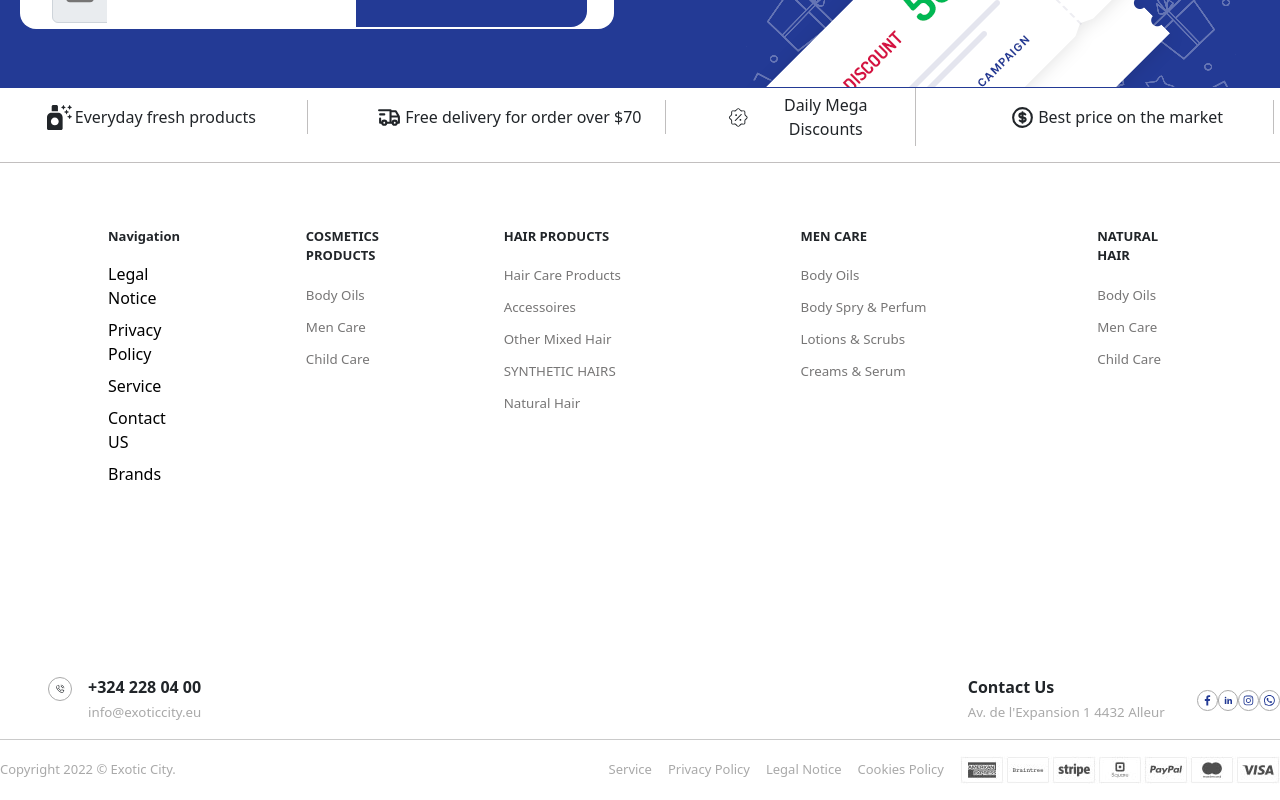
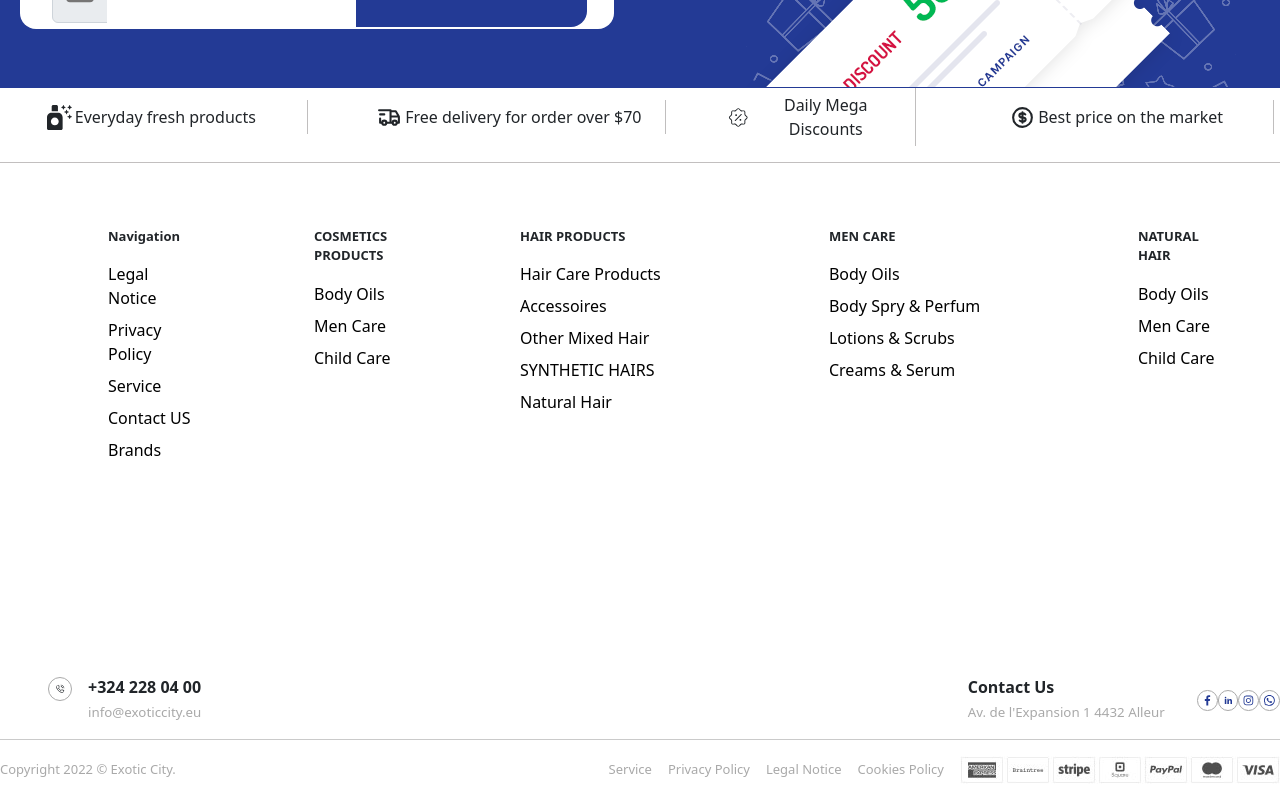
Before and after one commit to malikabdullahnaazar/exoticcity, a React (Create React App) app: page /shop/1 in a window 1280 px wide. Shown: the part 3524-4324 px from the top of the page. Built offline with nearby package versions, Linux system fonts and the light colour scheme; no server answers.

Commit message:
fixed the problem of same page

```diff
--- a/src/App.js
+++ b/src/App.js
@@ -160,16 +160,20 @@ function App() {
       const filteredProductPrice = products.filter(price => price.SalesCode === userDetails.customerpricegroup);
       setfilterprice(filteredProductPrice);
     }
+    else if(products&& !userDetails){
+      const filteredProductPrice = products.filter(price => price.SalesCode === "L4");
+      setfilterprice(filteredProductPrice);
+    }
   }, [products, userDetails]);
 
-
-  useEffect(() => {
+//show cart items
+  // useEffect(() => {
 
 
-    return () => {
-      console.log(setCartItem);
-    }
-  }, [setCartItem])
+  //   return () => {
+  //     console.log(setCartItem);
+  //   }
+  // }, [setCartItem])
 
 
 
--- a/src/components/Footer/FooterMenu/FooterMenu.jsx
+++ b/src/components/Footer/FooterMenu/FooterMenu.jsx
@@ -15,41 +15,42 @@ function FooterMenu() {
           <Link to="/contact" className='text-decoration-none text-black'><li>Contact US</li></Link>
           <Link to="/brands" className='text-decoration-none text-black'><li>Brands</li></Link>
 
+
         </ul>
       </div>
       <div className="col-md-2">
         <ul>
           <p>COSMETICS PRODUCTS</p>
-          <li><a href="/">Body Oils</a></li>
-          <li><a href="/">Men Care</a></li>
-          <li><a href="/">Child Care</a></li>
+          <Link to="/shop/BODY OILS" className='text-decoration-none text-black'><li>Body Oils</li></Link>
+          <Link to="/shop/HAIR CARE PRODUCTS" className='text-decoration-none text-black'><li>Men Care</li></Link>
+          <Link to="/shop/CHILD CARE" className='text-decoration-none text-black'><li>Child Care</li></Link>
         </ul>
       </div>
       <div className="col-md-3">
         <ul>
           <p>HAIR PRODUCTS</p>
-          <li><a href="/">Hair Care Products</a></li>
-          <li><a href="/">Accessoires</a></li>
-          <li><a href="/">Other Mixed Hair</a></li>
-          <li><a href="/">SYNTHETIC HAIRS</a></li>
-          <li><a href="/">Natural Hair</a></li>
+          <Link to="/shop/HAIR CARE PRODUCTS" className='text-decoration-none text-black'><li>Hair Care Products</li></Link>
+          <Link to="/shop/ACCESSOIRES" className='text-decoration-none text-black'><li>Accessoires</li></Link>
+          <Link to="/shop/HAIR COLOUR" className='text-decoration-none text-black'><li>Other Mixed Hair</li></Link>
+          <Link to="/shop/SYNTHETIC HAIRS" className='text-decoration-none text-black'><li>SYNTHETIC HAIRS</li></Link>
+          <Link to="/shop/NATURAL CONCENTRATES" className='text-decoration-none text-black'><li>Natural Hair</li></Link>
         </ul>
       </div>
       <div className="col-md-3">
         <ul>
           <p>MEN CARE</p>
-          <li><a href="/">Body Oils</a></li>
-          <li><a href="/">Body Spry & Perfum</a></li>
-          <li><a href="/">Lotions & Scrubs</a></li>
-          <li><a href="/">Creams & Serum</a></li>
+          <Link to="/shop/BODY OILS" className='text-decoration-none text-black'><li>Body Oils</li></Link>
+          <Link to="/shop/BODY SPRY & PERFUM" className='text-decoration-none text-black'><li>Body Spry & Perfum</li></Link>
+          <Link to="/shop/LOTIONS & SCRUBS" className='text-decoration-none text-black'><li>Lotions & Scrubs</li></Link>
+          <Link to="/shop/CREAMS & SERUMS" className='text-decoration-none text-black'><li>Creams & Serum</li></Link>
         </ul>
       </div>
       <div className="col-md-2">
         <ul>
           <p>NATURAL HAIR</p>
-          <li><a href="/">Body Oils</a></li>
-          <li><a href="/">Men Care</a></li>
-          <li><a href="/">Child Care</a></li>
+          <Link to="/shop/BODY OILS" className='text-decoration-none text-black'><li>Body Oils</li></Link>
+          <Link to="/shop/HAIR CARE PRODUCTS" className='text-decoration-none text-black'><li>Men Care</li></Link>
+          <Link to="/shop/CHILD CARE" className='text-decoration-none text-black'><li>Child Care</li></Link>
         </ul>
       </div>
     </div>
--- a/src/components/NewCardComponent/NewCardComponent.jsx
+++ b/src/components/NewCardComponent/NewCardComponent.jsx
@@ -16,7 +16,7 @@ import { UserContext } from '../../UserContext';
 // import { UserContext } from '../../UserContext';
 import { Link } from 'react-router-dom'
 function NewCardComponent(props) {
-  const { setCartItem ,CartItem} = useContext(UserContext);
+  const { setCartItem ,CartItem,login} = useContext(UserContext);
 
   const [showIcons, setshowIcons] = useState(false)
   const [picture, setPicture] = useState();
@@ -88,7 +88,7 @@ function NewCardComponent(props) {
               <span style={{ fontSize: 'smaller' }} > {props.quantity > 0 ? 'IN STOCK' : 'OUT OF STOCK'}</span>
             </Typography>
             <Typography variant="h6" color="#d51243">
-              <strong> € {props.price ? (props.price).toFixed(3) : ("0.00")}</strong>
+              <strong> € {props.price&&login ? (props.price).toFixed(3) : ("0.00")}</strong>
             </Typography>
           </CardContent>
           </Link>
--- a/src/components/ProductOverview/ProductDesc/ProductDesc.jsx
+++ b/src/components/ProductOverview/ProductDesc/ProductDesc.jsx
@@ -1,5 +1,5 @@
 import React from 'react';
-import {useEffect,useState} from 'react';
+import {useContext} from 'react';
 import './ProductDesc.css';
 import { AiFillHeart } from'react-icons/ai';
 import { BsFacebook } from'react-icons/bs';
@@ -11,21 +11,22 @@ import { FaWhatsappSquare } from'react-icons/fa';
 import { TbTruckDelivery } from'react-icons/tb';
 import { GiMilkCarton } from'react-icons/gi';
 import { CiDollar } from'react-icons/ci';
-
 import pic4 from '../../../Static/pic4.png';
 import paly from '../../../Static/Images/paly.png';
+import { UserContext } from '../../../UserContext';
+
 
 function ProductDesc(props) {
-
+    const {login} = useContext(UserContext);
     const {product,picture}=props;
   return (
     <div className="productDesc">
         <div className="descImage">
-        <img src={picture?picture:pic4} alt="product" onError={(e) => { e.target.src = pic4 }} width="500vw" />
+        <img src={picture?picture:pic4} alt="product" onError={(e) => { e.target.src = pic4 }} width="500vw" height="700vh"/>
         </div>
 
         <div className="descPricing">
-            <h2 style={{ color: '#d51243' }} >$ {product?(product.unitprice).toFixed(3):("Login First")}</h2>
+            <h2 style={{ color: '#d51243' }} >$ {product&&login?(product.unitprice).toFixed(3):("0.0")}</h2>
             <p style={{ color: '#00b853', padding: '0.4rem', backgroundColor: '#e5f8ed', width: '5rem', borderRadius: '2rem', fontSize: 'small', textAlign: 'center' }} >{product&&product.minimumquantity>=1?("IN STOCK"):"OUT OF STOCK"}</p>
             <p style={{ border: '0.4px solid rgb(196, 196, 196)', padding: '0.3rem' }}>Packaging: <span style={{ borderLeft: '0.4px solid rgb(196, 196, 196)', marginLeft: '2rem' }} >300ML x 0.5KG pcs</span></p>
             <p style={{ color: 'rgb(167, 167, 167)', border: '0.8px solid rgb(170, 170, 170)', padding: '0.5rem', width: '10rem', borderRadius: '1.3rem', textAlign: 'center', marginBottom: '2rem', borderBottom: '0.8px solid rgb(173, 173, 173)' }} ><AiFillHeart/> Add To Wishlist</p>
--- a/src/components/shope/ShopLeft.jsx
+++ b/src/components/shope/ShopLeft.jsx
@@ -62,22 +62,34 @@ const ShopLeft = (props) => {
   }
 
   useEffect(() => {
+
     // Find the option that matches params.category
-    if (params && params.category) {
-      const matchingOption = filteredOptions().find(option => option.name.toLowerCase() === params.category.toLowerCase());
-      if (matchingOption) {
-        props.setSearchTerm(matchingOption.name);
+    if (params.category &&subCategories) {
+      if(params.category!==props.searchTerm)
+      {
+        props.setSearchTerm('')
+        const matchingOption =subCategories.find(option => option.name.toLowerCase() === params.category.toLowerCase());
+        if (matchingOption) {
+         props.setSearchTerm(matchingOption.name);
+        }
       }
+      else{
+        const matchingOption =subCategories.find(option => option.name.toLowerCase() === params.category.toLowerCase());
+        if (matchingOption) {
+         props.setSearchTerm(matchingOption.name);
+        }
+      }
+
     }
 
     // If a matching option is found, set the search term to its name
 
-  }, [params.category]);
+  }, [params]);
 
   const handleChange = event => {
     props.setSearchTerm(event.target.value);
     if (event.keyCode === 8) {
-      event.target.value='';
+      event.target.value = '';
     }
   };
 
@@ -155,7 +167,7 @@ const ShopLeft = (props) => {
             onClick={handleDropdownClick}
             className="mx-5 px-5 py-2 border  bg-light cursor-pointer"
           >
-            { props.searchTerm ? (props.searchTerm + (count ? ' (' + count + ')' : '')) : 'Select a Category'}
+            {props.searchTerm ? (props.searchTerm + (count ? ' (' + count + ')' : '')) : 'Select a Category'}
           </div>
           {isOpen && (
             <div className="absolute z-10 w-full mt-1   bg-white mx-5 rounded-md shadow-lg">
```
